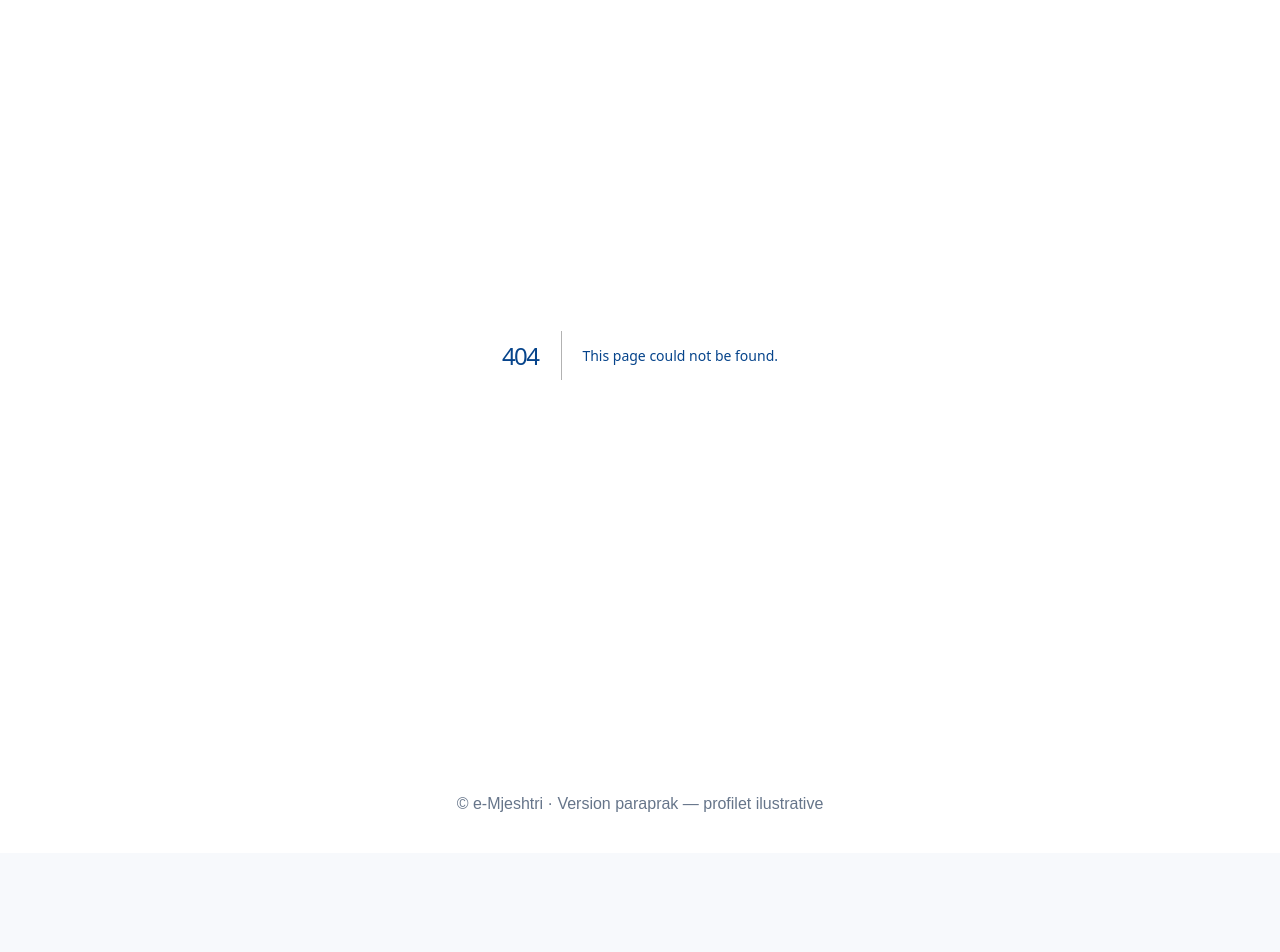
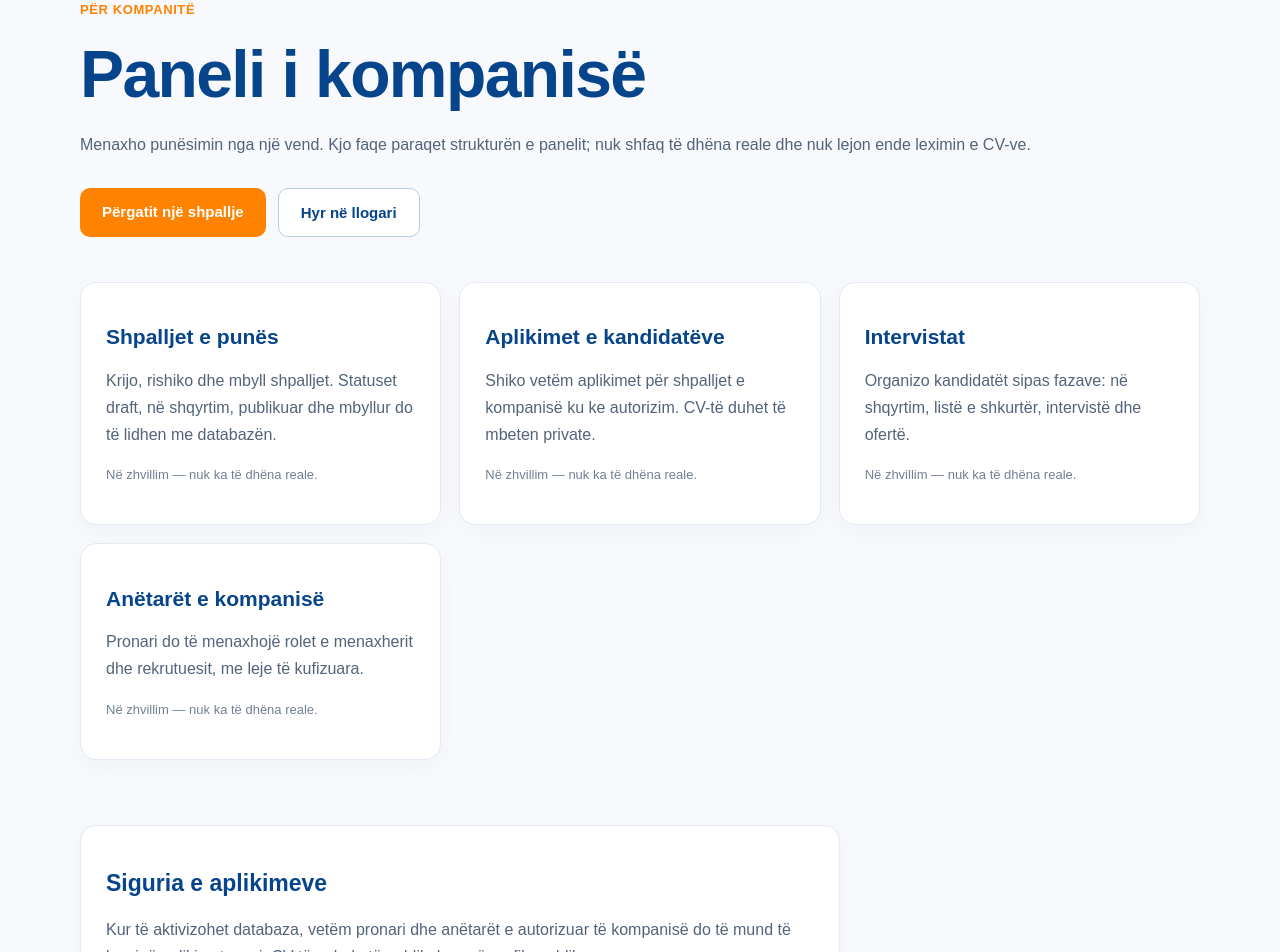
Before and after one commit to contactasatechservice-coder/e-Mjeshtri-Admin, a Next.js app in the folder platform/: page /paneli-kompanise in a window 1280 px wide. Before the commit this address had no page. Shown: the part 115-1067 px from the top of the page. Before the commit the page ends 968 px from the top, so only its background shows below. Built offline with nearby package versions, Linux system fonts and the light colour scheme.

Commit message:
Scaffold company dashboard with hiring workflow and privacy boundaries

```diff
--- /dev/null
+++ b/platform/src/app/paneli-kompanise/page.tsx
@@ -0,0 +1,23 @@
+import Link from "next/link";
+
+const features=[
+ {title:"Shpalljet e punës",description:"Krijo, rishiko dhe mbyll shpalljet. Statuset draft, në shqyrtim, publikuar dhe mbyllur do të lidhen me databazën."},
+ {title:"Aplikimet e kandidatëve",description:"Shiko vetëm aplikimet për shpalljet e kompanisë ku ke autorizim. CV-të duhet të mbeten private."},
+ {title:"Intervistat",description:"Organizo kandidatët sipas fazave: në shqyrtim, listë e shkurtër, intervistë dhe ofertë."},
+ {title:"Anëtarët e kompanisë",description:"Pronari do të menaxhojë rolet e menaxherit dhe rekrutuesit, me leje të kufizuara."}
+];
+export default function CompanyDashboard(){
+ return <main className="section">
+  <span className="eyebrow">Për kompanitë</span>
+  <h1>Paneli i kompanisë</h1>
+  <p>Menaxho punësimin nga një vend. Kjo faqe paraqet strukturën e panelit; nuk shfaq të dhëna reale dhe nuk lejon ende leximin e CV-ve.</p>
+  <div className="actions"><Link className="button primary" href="/publiko-vend-pune">Përgatit një shpallje</Link><Link className="button secondary" href="/hyrje">Hyr në llogari</Link></div>
+  <section className="section" aria-label="Funksionet e panelit">
+   <div className="grid">{features.map(f=><article key={f.title} className="tile"><h2 style={{fontSize:21}}>{f.title}</h2><p>{f.description}</p><p className="form-note">Në zhvillim — nuk ka të dhëna reale.</p></article>)}</div>
+  </section>
+  <section className="tile" style={{maxWidth:760}}>
+   <h2 style={{fontSize:23}}>Siguria e aplikimeve</h2>
+   <p>Kur të aktivizohet databaza, vetëm pronari dhe anëtarët e autorizuar të kompanisë do të mund të lexojnë aplikimet e saj. CV-të nuk do të publikohen në profile publike.</p>
+  </section>
+ </main>;
+}
```
